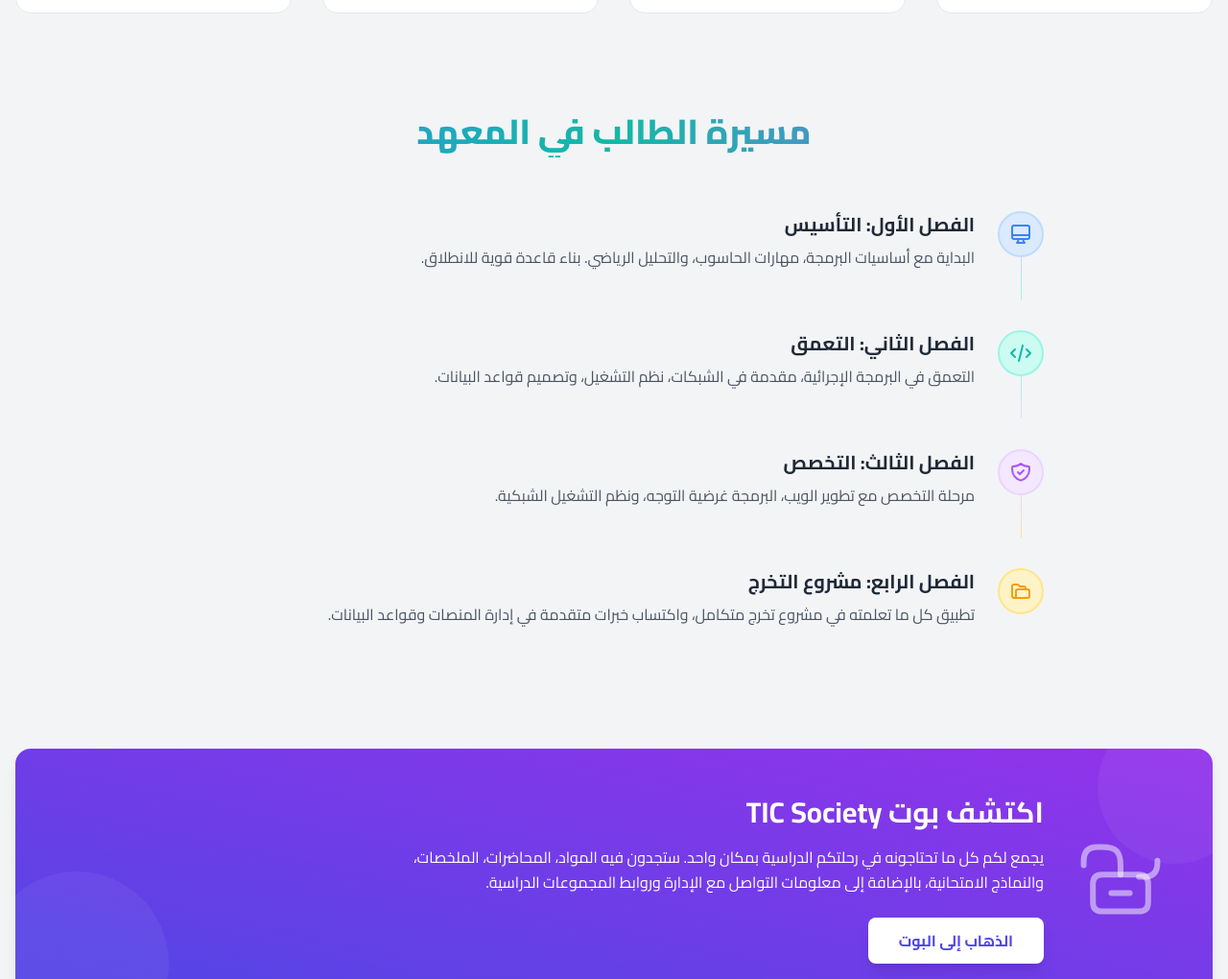
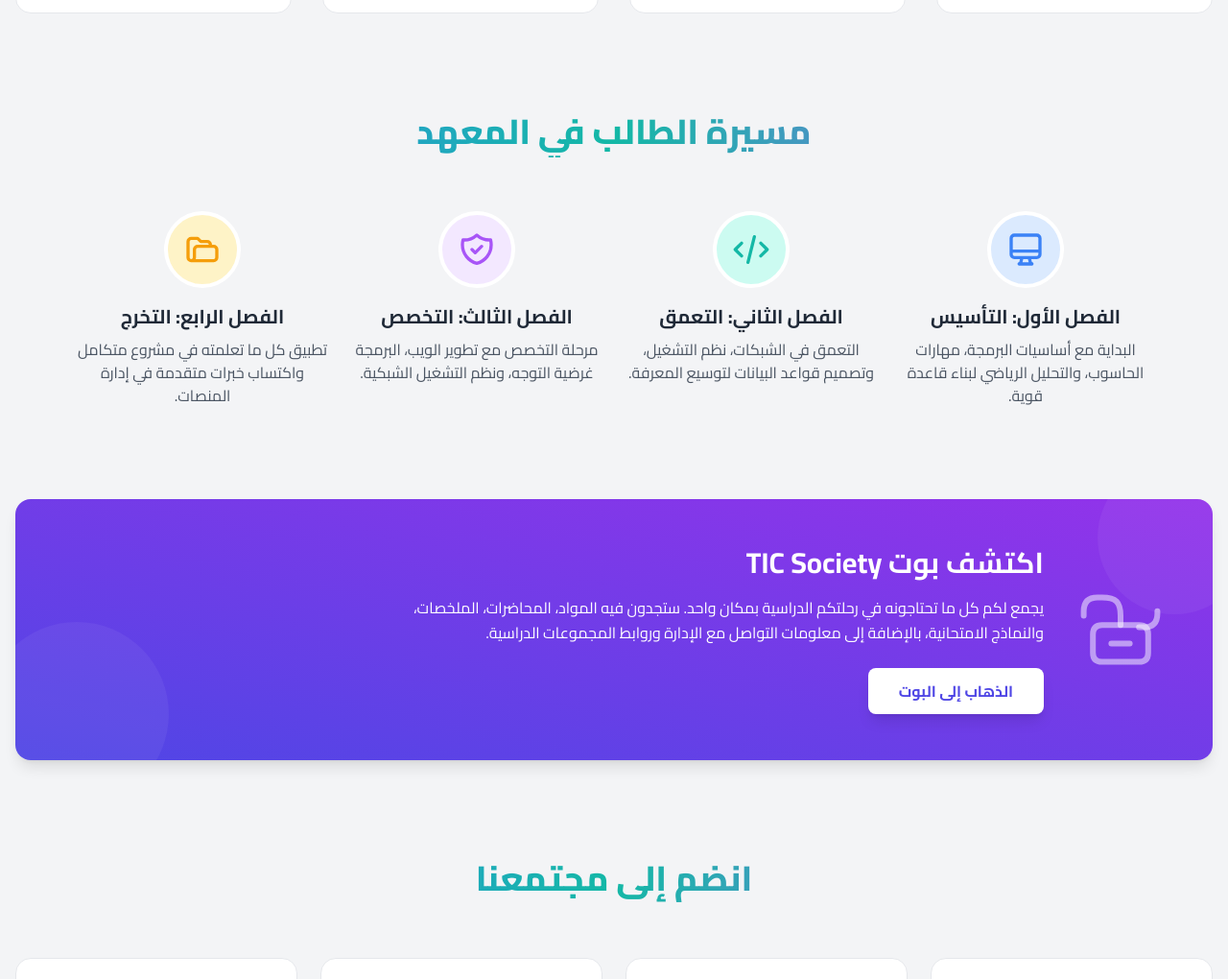
Before and after one commit to AkraMtello12/TIC-BAIT-Curriculum, a plain HTML site: page index.html in a window 1280 px wide. Shown: the part 1016-2036 px from the top of the page at 96% size. Drawn offline with nearby package versions, Linux system fonts and the light colour scheme.

Commit message:
Update index.html

```diff
--- a/index.html
+++ b/index.html
@@ -284,7 +284,7 @@
                 <section class="fade-in-section">
                     <h3 class="section-title hero-gradient-text">لمحة تعريفية عن المعهد</h3>
                     <div class="grid md:grid-cols-2 lg:grid-cols-4 gap-8">
-                        <!-- Card 1: Academic Structure -->
+                        <!-- Card 1 -->
                         <div class="info-card rounded-2xl p-6 text-center">
                             <div class="mx-auto w-16 h-16 mb-4 rounded-full flex items-center justify-center bg-blue-100 dark:bg-slate-800 dark:border dark:border-slate-700">
                                 <svg class="w-8 h-8 text-blue-500" fill="none" stroke="currentColor" viewBox="0 0 24 24" xmlns="http://www.w3.org/2000/svg"><path stroke-linecap="round" stroke-linejoin="round" stroke-width="2" d="M19 21V5a2 2 0 00-2-2H7a2 2 0 00-2 2v16m14 0h2m-2 0h-5m-9 0H3m2 0h5M9 7h1m-1 4h1m4-4h1m-1 4h1m-5 10v-5a1 1 0 011-1h2a1 1 0 011 1v5m-4 0h4"></path></svg>
@@ -292,7 +292,7 @@
                             <h4 class="text-xl font-bold mb-2">الهيكل الأكاديمي</h4>
                             <p style="color: var(--text-secondary);">22 مقرراً متخصصاً ومشروع تخرج عملي لتطبيق كافة المعارف المكتسبة.</p>
                         </div>
-                        <!-- Card 2: English Requirements -->
+                        <!-- Card 2 -->
                         <div class="info-card rounded-2xl p-6 text-center">
                             <div class="mx-auto w-16 h-16 mb-4 rounded-full flex items-center justify-center bg-green-100 dark:bg-slate-800 dark:border dark:border-slate-700">
                                <svg class="w-8 h-8 text-green-500" fill="none" stroke="currentColor" viewBox="0 0 24 24" xmlns="http://www.w3.org/2000/svg"><path stroke-linecap="round" stroke-linejoin="round" stroke-width="2" d="M12 6.042A8.967 8.967 0 006 3.75c-1.052 0-2.062.18-3 .512v14.25A8.987 8.987 0 016 18c2.305 0 4.408.867 6 2.292m0-14.25a8.966 8.966 0 016-2.292c1.052 0 2.062.18 3 .512v14.25A8.987 8.987 0 0018 18a8.967 8.967 0 00-6 2.292m0-14.25v14.25"></path></svg>
@@ -300,7 +300,7 @@
                             <h4 class="text-xl font-bold mb-2">متطلبات اللغة</h4>
                             <p style="color: var(--text-secondary);">اجتياز ثلاثة مستويات في اللغة الإنكليزية، إما بالدراسة أو عبر امتحان تحديد المستوى.</p>
                         </div>
-                        <!-- Card 3: Curriculum -->
+                        <!-- Card 3 -->
                         <div class="info-card rounded-2xl p-6 text-center">
                             <div class="mx-auto w-16 h-16 mb-4 rounded-full flex items-center justify-center bg-purple-100 dark:bg-slate-800 dark:border dark:border-slate-700">
                                 <svg class="w-8 h-8 text-purple-500" fill="none" stroke="currentColor" viewBox="0 0 24 24" xmlns="http://www.w3.org/2000/svg"><path stroke-linecap="round" stroke-linejoin="round" stroke-width="2" d="M17.25 6.75L22.5 12l-5.25 5.25m-10.5 0L1.5 12l5.25-5.25m7.5-3l-4.5 12"></path></svg>
@@ -308,7 +308,7 @@
                             <h4 class="text-xl font-bold mb-2">المنهج الدراسي</h4>
                             <p style="color: var(--text-secondary);">منهج شامل يركز على البرمجة، قواعد البيانات، والشبكات والأنظمة.</p>
                         </div>
-                        <!-- Card 4: Future Paths -->
+                        <!-- Card 4 -->
                         <div class="info-card rounded-2xl p-6 text-center">
                             <div class="mx-auto w-16 h-16 mb-4 rounded-full flex items-center justify-center bg-amber-100 dark:bg-slate-800 dark:border dark:border-slate-700">
                                <svg class="w-8 h-8 text-amber-500" fill="none" stroke="currentColor" viewBox="0 0 24 24" xmlns="http://www.w3.org/2000/svg"><path stroke-linecap="round" stroke-linejoin="round" stroke-width="2" d="M13 7l5 5m0 0l-5 5m5-5H6"></path></svg>
@@ -322,57 +322,38 @@
                 <!-- Student Journey Timeline Section -->
                 <section class="fade-in-section">
                     <h3 class="section-title hero-gradient-text">مسيرة الطالب في المعهد</h3>
-                    <div class="max-w-4xl mx-auto space-y-8">
-                        <!-- Timeline Item 1 -->
-                        <div class="flex gap-6">
-                            <div class="flex flex-col items-center">
-                                <div class="flex-shrink-0 w-12 h-12 rounded-full bg-blue-100 dark:bg-slate-800 flex items-center justify-center border-2 border-blue-200 dark:border-slate-700">
-                                    <svg class="w-6 h-6 text-blue-500" fill="none" stroke="currentColor" viewBox="0 0 24 24"><path stroke-linecap="round" stroke-linejoin="round" stroke-width="2" d="M9.75 17L9 20l-1 1h8l-1-1-.75-3M3 13h18M5 17h14a2 2 0 002-2V5a2 2 0 00-2-2H5a2 2 0 00-2 2v10a2 2 0 002 2z"></path></svg>
-                                </div>
-                                <div class="w-px flex-grow bg-gradient-to-b from-blue-200 to-teal-200 dark:from-slate-700 dark:to-slate-700"></div>
+                    <div class="grid md:grid-cols-2 lg:grid-cols-4 gap-x-6 gap-y-12 max-w-6xl mx-auto px-4">
+                        <!-- Step 1 -->
+                        <div class="flex flex-col items-center text-center">
+                            <div class="w-20 h-20 rounded-full flex items-center justify-center bg-blue-100 dark:bg-slate-800 border-4 border-white dark:border-slate-900 mb-4">
+                                <svg class="w-10 h-10 text-blue-500" fill="none" stroke="currentColor" viewBox="0 0 24 24"><path stroke-linecap="round" stroke-linejoin="round" stroke-width="2" d="M9.75 17L9 20l-1 1h8l-1-1-.75-3M3 13h18M5 17h14a2 2 0 002-2V5a2 2 0 00-2-2H5a2 2 0 00-2 2v10a2 2 0 002 2z"></path></svg>
                             </div>
-                            <div class="pb-8">
-                                <h4 class="font-bold text-xl mb-2">الفصل الأول: التأسيس</h4>
-                                <p style="color: var(--text-secondary);">البداية مع أساسيات البرمجة، مهارات الحاسوب، والتحليل الرياضي. بناء قاعدة قوية للانطلاق.</p>
+                            <h4 class="font-bold text-xl mb-2">الفصل الأول: التأسيس</h4>
+                            <p style="color: var(--text-secondary);">البداية مع أساسيات البرمجة، مهارات الحاسوب، والتحليل الرياضي لبناء قاعدة قوية.</p>
+                        </div>
+                        <!-- Step 2 -->
+                        <div class="flex flex-col items-center text-center">
+                            <div class="w-20 h-20 rounded-full flex items-center justify-center bg-teal-100 dark:bg-slate-800 border-4 border-white dark:border-slate-900 mb-4">
+                                <svg class="w-10 h-10 text-teal-500" fill="none" stroke="currentColor" viewBox="0 0 24 24"><path stroke-linecap="round" stroke-linejoin="round" stroke-width="2" d="M10 20l4-16m4 4l4 4-4 4M6 16l-4-4 4-4"></path></svg>
                             </div>
+                            <h4 class="font-bold text-xl mb-2">الفصل الثاني: التعمق</h4>
+                            <p style="color: var(--text-secondary);">التعمق في الشبكات، نظم التشغيل، وتصميم قواعد البيانات لتوسيع المعرفة.</p>
                         </div>
-                        <!-- Timeline Item 2 -->
-                        <div class="flex gap-6">
-                             <div class="flex flex-col items-center">
-                                <div class="flex-shrink-0 w-12 h-12 rounded-full bg-teal-100 dark:bg-slate-800 flex items-center justify-center border-2 border-teal-200 dark:border-slate-700">
-                                    <svg class="w-6 h-6 text-teal-500" fill="none" stroke="currentColor" viewBox="0 0 24 24"><path stroke-linecap="round" stroke-linejoin="round" stroke-width="2" d="M10 20l4-16m4 4l4 4-4 4M6 16l-4-4 4-4"></path></svg>
-                                </div>
-                                <div class="w-px flex-grow bg-gradient-to-b from-teal-200 to-purple-200 dark:from-slate-700 dark:to-slate-700"></div>
+                        <!-- Step 3 -->
+                        <div class="flex flex-col items-center text-center">
+                            <div class="w-20 h-20 rounded-full flex items-center justify-center bg-purple-100 dark:bg-slate-800 border-4 border-white dark:border-slate-900 mb-4">
+                                <svg class="w-10 h-10 text-purple-500" fill="none" stroke="currentColor" viewBox="0 0 24 24"><path stroke-linecap="round" stroke-linejoin="round" stroke-width="2" d="M9 12l2 2 4-4m5.618-4.016A11.955 11.955 0 0112 2.944a11.955 11.955 0 01-8.618 3.04A12.02 12.02 0 003 9c0 5.591 3.824 10.29 9 11.622 5.176-1.332 9-6.03 9-11.622 0-1.042-.133-2.052-.382-3.016z"></path></svg>
                             </div>
-                            <div class="pb-8">
-                                <h4 class="font-bold text-xl mb-2">الفصل الثاني: التعمق</h4>
-                                <p style="color: var(--text-secondary);">التعمق في البرمجة الإجرائية، مقدمة في الشبكات، نظم التشغيل، وتصميم قواعد البيانات.</p>
+                            <h4 class="font-bold text-xl mb-2">الفصل الثالث: التخصص</h4>
+                            <p style="color: var(--text-secondary);">مرحلة التخصص مع تطوير الويب، البرمجة غرضية التوجه، ونظم التشغيل الشبكية.</p>
+                        </div>
+                        <!-- Step 4 -->
+                        <div class="flex flex-col items-center text-center">
+                            <div class="w-20 h-20 rounded-full flex items-center justify-center bg-amber-100 dark:bg-slate-800 border-4 border-white dark:border-slate-900 mb-4">
+                                <svg class="w-10 h-10 text-amber-500" fill="none" stroke="currentColor" viewBox="0 0 24 24"><path stroke-linecap="round" stroke-linejoin="round" stroke-width="2" d="M5 19a2 2 0 01-2-2V7a2 2 0 012-2h4l2 2h4a2 2 0 012 2v1M5 19h14a2 2 0 002-2v-5a2 2 0 00-2-2H9a2 2 0 00-2 2v5a2 2 0 01-2 2z"></path></svg>
                             </div>
-                        </div>
-                        <!-- Timeline Item 3 -->
-                        <div class="flex gap-6">
-                            <div class="flex flex-col items-center">
-                                <div class="flex-shrink-0 w-12 h-12 rounded-full bg-purple-100 dark:bg-slate-800 flex items-center justify-center border-2 border-purple-200 dark:border-slate-700">
-                                    <svg class="w-6 h-6 text-purple-500" fill="none" stroke="currentColor" viewBox="0 0 24 24"><path stroke-linecap="round" stroke-linejoin="round" stroke-width="2" d="M9 12l2 2 4-4m5.618-4.016A11.955 11.955 0 0112 2.944a11.955 11.955 0 01-8.618 3.04A12.02 12.02 0 003 9c0 5.591 3.824 10.29 9 11.622 5.176-1.332 9-6.03 9-11.622 0-1.042-.133-2.052-.382-3.016z"></path></svg>
-                                </div>
-                                <div class="w-px flex-grow bg-gradient-to-b from-purple-200 to-amber-200 dark:from-slate-700 dark:to-slate-700"></div>
-                            </div>
-                            <div class="pb-8">
-                                <h4 class="font-bold text-xl mb-2">الفصل الثالث: التخصص</h4>
-                                <p style="color: var(--text-secondary);">مرحلة التخصص مع تطوير الويب، البرمجة غرضية التوجه، ونظم التشغيل الشبكية.</p>
-                            </div>
-                        </div>
-                         <!-- Timeline Item 4 -->
-                        <div class="flex gap-6">
-                            <div class="flex flex-col items-center">
-                                <div class="flex-shrink-0 w-12 h-12 rounded-full bg-amber-100 dark:bg-slate-800 flex items-center justify-center border-2 border-amber-200 dark:border-slate-700">
-                                    <svg class="w-6 h-6 text-amber-500" fill="none" stroke="currentColor" viewBox="0 0 24 24"><path stroke-linecap="round" stroke-linejoin="round" stroke-width="2" d="M5 19a2 2 0 01-2-2V7a2 2 0 012-2h4l2 2h4a2 2 0 012 2v1M5 19h14a2 2 0 002-2v-5a2 2 0 00-2-2H9a2 2 0 00-2 2v5a2 2 0 01-2 2z"></path></svg>
-                                </div>
-                            </div>
-                            <div class="pb-8">
-                                <h4 class="font-bold text-xl mb-2">الفصل الرابع: مشروع التخرج</h4>
-                                <p style="color: var(--text-secondary);">تطبيق كل ما تعلمته في مشروع تخرج متكامل، واكتساب خبرات متقدمة في إدارة المنصات وقواعد البيانات.</p>
-                            </div>
+                            <h4 class="font-bold text-xl mb-2">الفصل الرابع: التخرج</h4>
+                            <p style="color: var(--text-secondary);">تطبيق كل ما تعلمته في مشروع متكامل واكتساب خبرات متقدمة في إدارة المنصات.</p>
                         </div>
                     </div>
                 </section>
```
